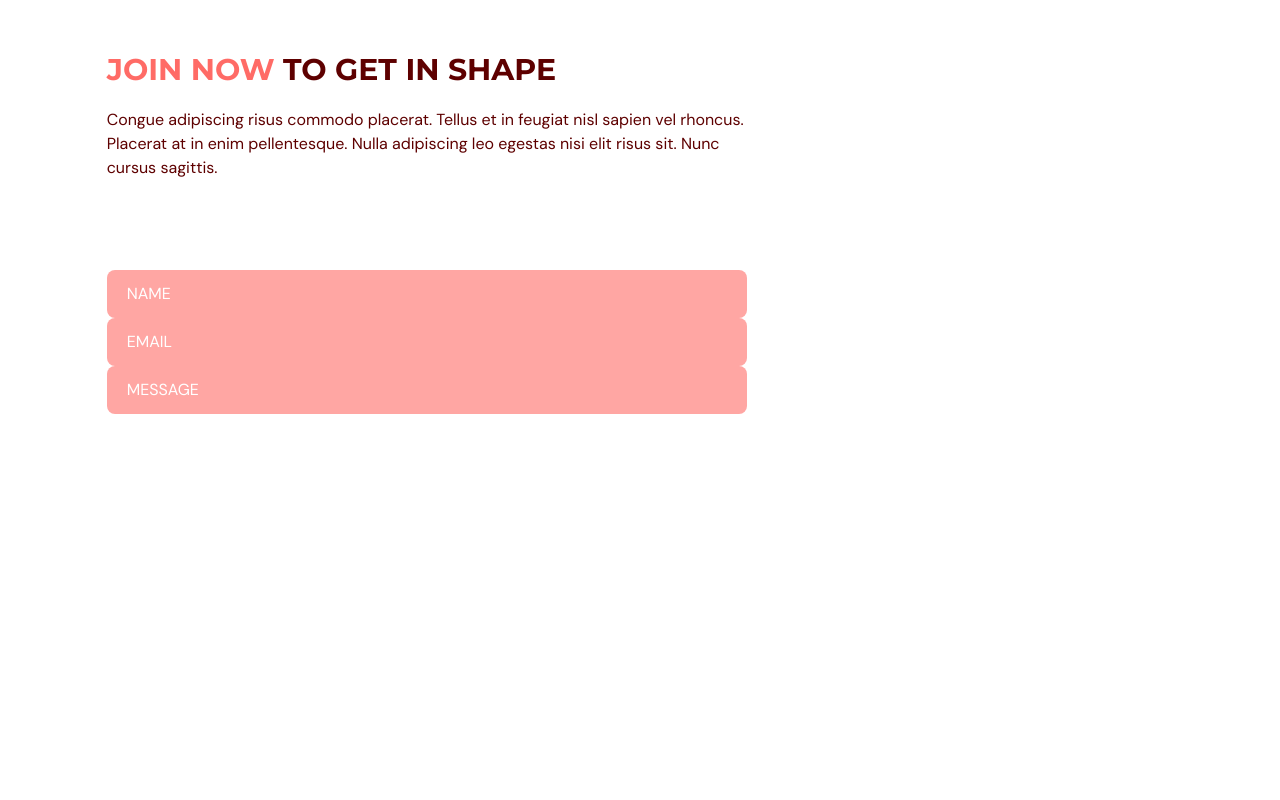
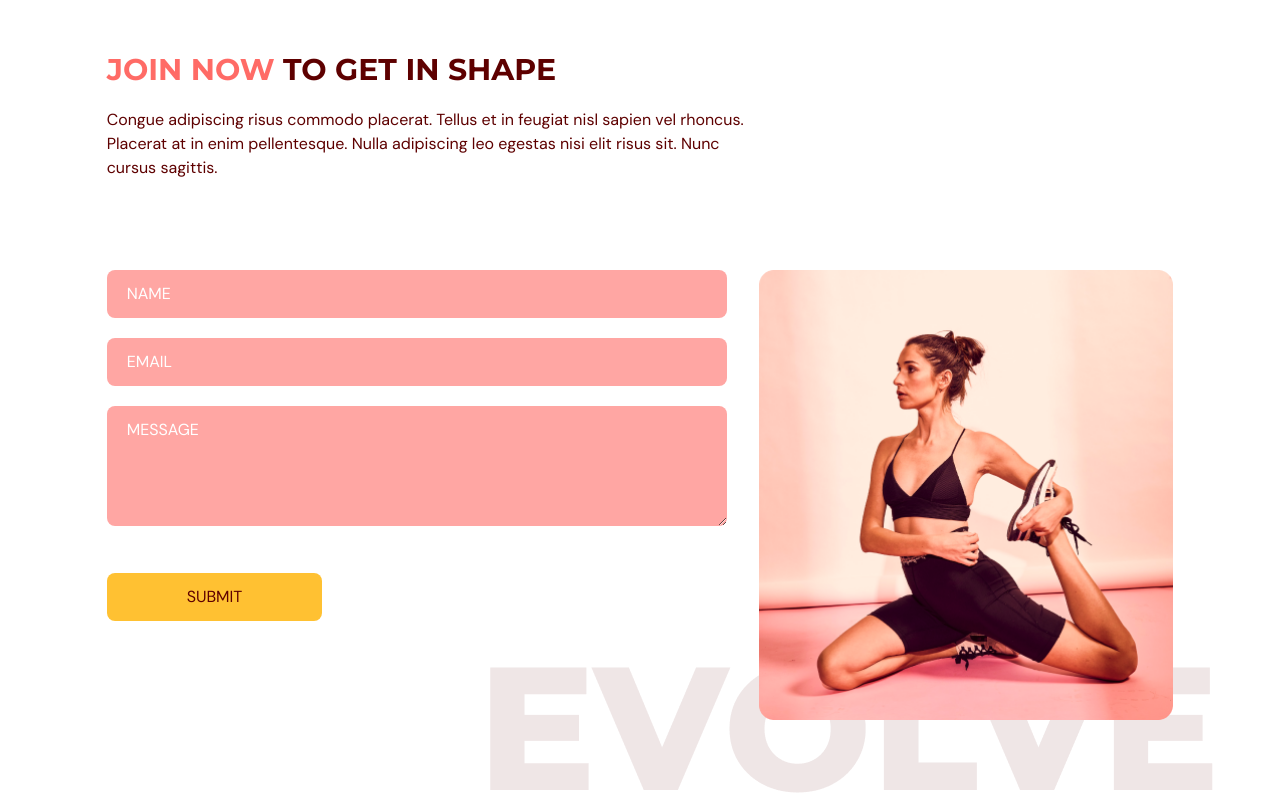
Before and after one commit to tiagosousa10/gym-typescript, a React (Vite) app: page / in a window 1280 px wide. Shown: the part 3034-3834 px from the top of the page. Before the commit the page ends 3526 px from the top, so only its background shows below. Built offline with nearby package versions, Linux system fonts and the light colour scheme.

Commit message:
contactus scene finished

```diff
--- a/src/scenes/contactus/index.tsx
+++ b/src/scenes/contactus/index.tsx
@@ -10,7 +10,7 @@
 
 const ContactUs = ({setSelectedPage}: Props) => {
 
-   const inputStyles = `w-full rounded-lg bg-primary-300 px-5 py-3 placeholder-white`
+   const inputStyles = `mb-5 w-full rounded-lg bg-primary-300 px-5 py-3 placeholder-white`
 
    const {
       register,
@@ -71,7 +71,7 @@
                <form
                   target='_blank'
                   onSubmit={onSubmit}
-                  action="https://formsubmit.co/el/kitelu"
+                  action="https://formsubmit.co/e056ee3a426d7448fc0dc40babcc4177"
                   method='POST'
                >
                   <input
@@ -106,9 +106,10 @@
                      </p>
                   )}
 
-                  <input
+                  <textarea
                      className={`${inputStyles}`}
-                     type='text'
+                     rows={4}
+                     cols={50}
                      placeholder='MESSAGE'
                      {...register("message", {
                         required: true,
@@ -121,7 +122,33 @@
                         {errors.message.type === "maxLength" && "Max Length is 2000 characters."}
                      </p>
                   )}
+
+                  <button
+                     type='submit'
+                     className='mt-5 rounded-lg bg-secondary-500 px-20 py-3 transition duration-500 hover:bg-primary-500 hover:text-white'
+                  >
+                     SUBMIT
+                  </button>
                </form>
+            </motion.div>
+            <motion.div
+               className='relative mt-16 basis-2/5 md:mt-0'
+               initial="hidden"
+               whileInView="visible"
+               viewport={{once:true, amount:0.5}}
+               transition={{delay:0.2,duration:0.5}}
+               variants={{
+                  hidden: {opacity:0, y:50},
+                  visible: {opacity:1, x:0},
+               }}
+            >
+               <div className='md:before:content-evolvetext w-full before:absolute before:-bottom-20 before:-right-10 before:z-[-1] '>
+                  <img
+                     className='w-full'
+                     src={ContactUsPageGraphic}
+                     alt="contact-us-page-graphic"
+                  />
+               </div>
             </motion.div>
          </div>
       </motion.div>
```
